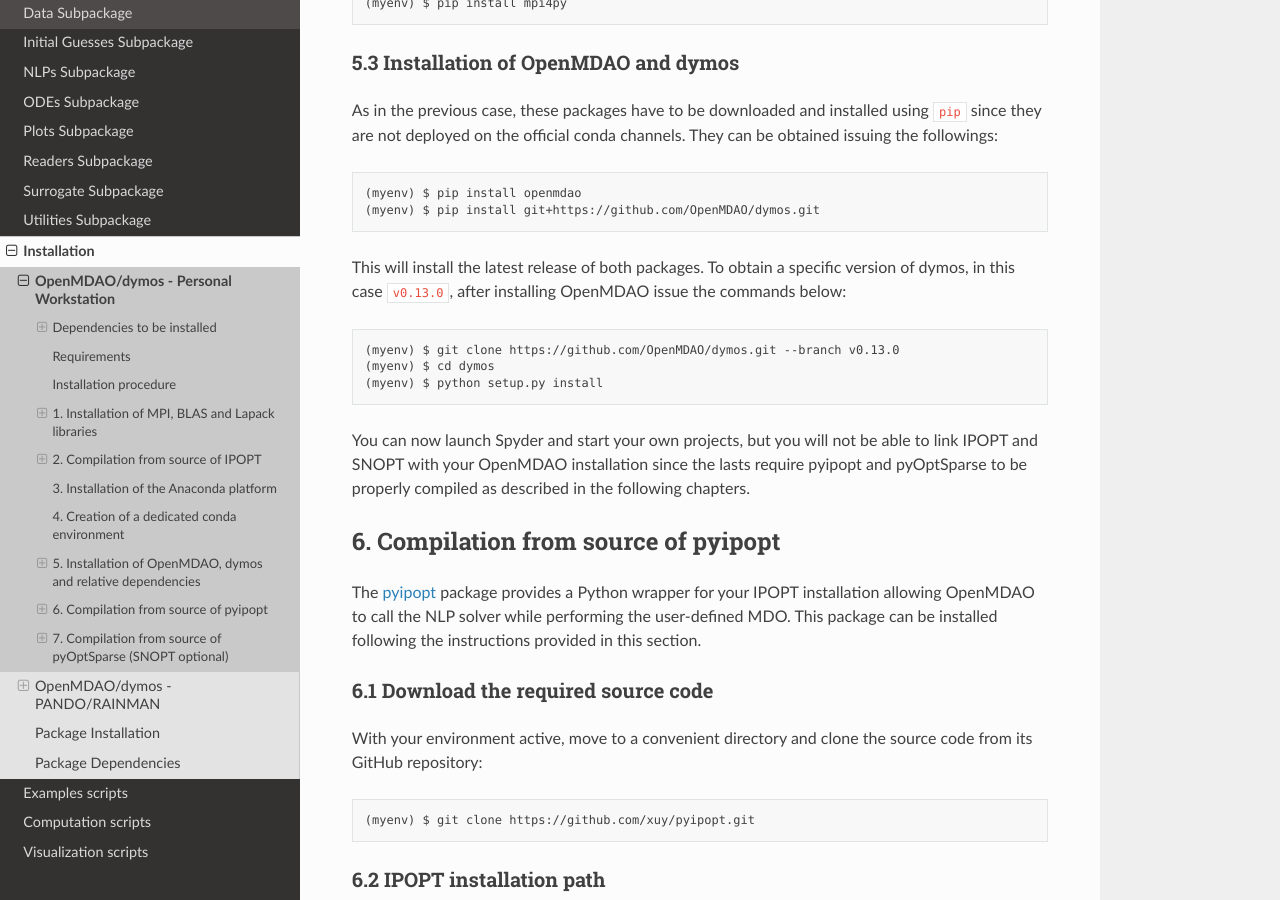
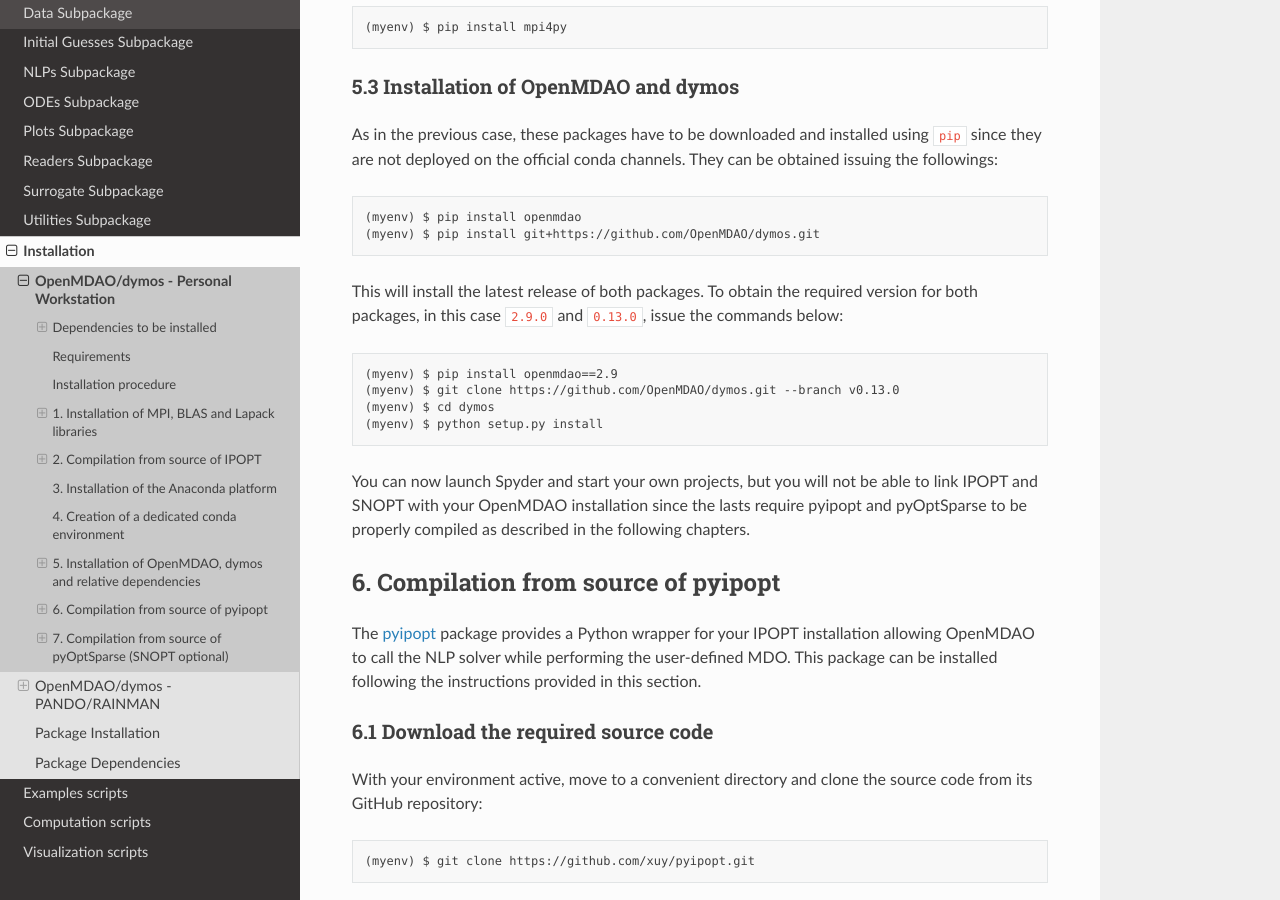
Before and after one commit to mid2SUPAERO/LaTOM, a Sphinx documentation site: the page built from docs/source/installation/environment.md, in a window 1280 px wide and 900 px high, scrolled down 7493 px. Built offline with Sphinx 7.4.7 and the Read the Docs theme 2.0.0, drawn with Linux system fonts in a browser that asks for light colours; some of the changed text lies outside the part shown.

Commit message:
updated install

````diff
--- a/docs/source/installation/environment.md
+++ b/docs/source/installation/environment.md
@@ -8,19 +8,20 @@
 
 #### Python packages
 
-* Python 3.7.3 +
-* numpy 1.16.4 +
-* scipy 1.2.1 +
-* matplotlib 3.1.0 +
-* swig 3.0.12 +
-* openmdao 2.9.0 +
-* **dymos 0.13.0 (do not install the latest release)**
-* pyoptsparse (SNOPT optional)
-* pyipopt
+* Python 3.7.10
+* numpy 1.19.2
+* scipy 1.6.2
+* matplotlib 3.3.4
+* swig 4.0.2
+* sqlitedict 1.7.0
+* openmdao 2.9.0
+* dymos 0.13.0
+* pyoptsparse (SNOPT optional) 1.2.0
+* pyipopt 0.8
 
 #### Additional software
 
-* [IPOPT][ipopt] (Interior Point Optimizer) 3.12 +
+* [IPOPT][ipopt] (Interior Point Optimizer) 3.12
 
 #### Optional licensed software
 
@@ -299,9 +300,10 @@
 (myenv) $ pip install git+https://github.com/OpenMDAO/dymos.git
 ```
 
-This will install the latest release of both packages. To obtain a specific version of dymos, in this case `v0.13.0`, after installing OpenMDAO issue the commands below:
+This will install the latest release of both packages. To obtain the required version for both packages, in this case `2.9.0` and `0.13.0`, issue the commands below:
 
 ```
+(myenv) $ pip install openmdao==2.9
 (myenv) $ git clone https://github.com/OpenMDAO/dymos.git --branch v0.13.0
 (myenv) $ cd dymos
 (myenv) $ python setup.py install
@@ -460,7 +462,7 @@
 To obtain the source code, open a terminal window and activate your environment, than clone the source code from its [official GitHub repository][pyoptsparse_repo]:
 
 ```
-(myenv) $ git clone https://github.com/mdolab/pyoptsparse.git
+(myenv) $ git clone https://github.com/mdolab/pyoptsparse.git --branch v1.2
 ```
 
 If you have purchased a license for SNOPT and obtained the source code copy all the `.f` files except `snopth.f` into the folder `pyoptsparse/pySNOPT/source`. If not, simply move to the next installation instructions.
````
